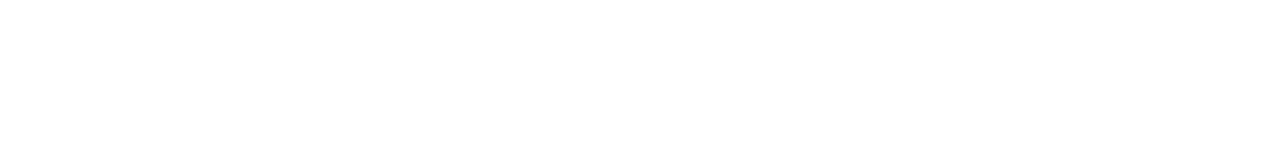
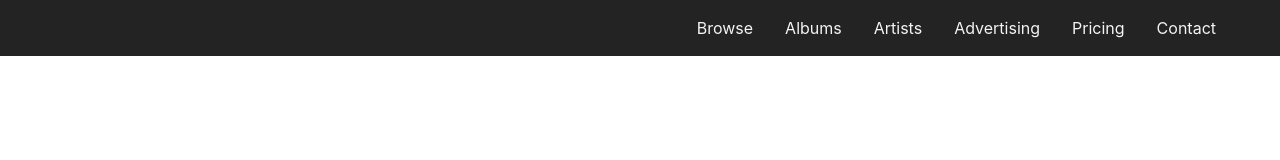
Before and after one commit to Raven-Records/website, a plain HTML site: page general.html in a window 1280 px wide. Drawn offline with nearby package versions, Linux system fonts and the light colour scheme.

Commit message:
Add files via upload

```diff
--- a/general.html
+++ b/general.html
@@ -13,7 +13,7 @@
 
 	    <title>Raven Records: General</title>
 	</head>
-	<body>
+	<body id="bod">
 		<!-- jQuery first, then Popper.js, then Bootstrap JS -->
 	    <script src="https://code.jquery.com/jquery-3.3.1.slim.min.js" integrity="sha384-q8i/X+965DzO0rT7abK41JStQIAqVgRVzpbzo5smXKp4YfRvH+8abtTE1Pi6jizo" crossorigin="anonymous"></script>
 	    <script src="https://cdnjs.cloudflare.com/ajax/libs/popper.js/1.14.3/umd/popper.min.js" integrity="sha384-ZMP7rVo3mIykV+2+9J3UJ46jBk0WLaUAdn689aCwoqbBJiSnjAK/l8WvCWPIPm49" crossorigin="anonymous"></script>
--- a/js/general-template.js
+++ b/js/general-template.js
@@ -1,5 +1,13 @@
 $(function(){
-	/* Nav Bar */
+	/* -------------------------- Nav Bar -------------------------- */
+
+	//Default button array
+	var navArray = ["Browse", "Albums", "Artists", "Advertising", "Pricing", "Contact"];
+	//Nav button loop
+		for(var i=0; i<navArray.length; i++){
+			navArray[i] = new navButton(navArray[i]);
+		}
+
 	var navBar = document.createElement('nav');
 		navBar.setAttribute('id', 'genNav');
 		navBar.setAttribute('class', 'navbar navbar-expand-lg fixed-top');
@@ -22,5 +30,28 @@ $(function(){
 			collapseContent.setAttribute('id', 'navbarSupportedContent');
 			var buttonList = document.createElement('ul');
 				buttonList.setAttribute('class', 'navbar-nav mr-4');
+				for(var k=0; k<navArray.length; k++){
+					var listItem = document.createElement('li');
+						listItem.setAttribute('class', 'nav-item');
+						var listButton = document.createElement('a');
+							listButton.setAttribute('class', 'nav-link');
+							listButton.setAttribute('href', navArray[k].link);
+							$(listButton).text(navArray[k].label);
+						listItem.append(listButton);
+					buttonList.append(listItem);
+				}
+			collapseContent.append(buttonList);
+		navBar.append(brand, collapseButton, collapseContent);
+	$('#bod').append(navBar);
+
+	//Nav button object function
+	function navButton(label){
+		this.label = label;
+		this.link = "navLinks/" + label ;
+	}
+	//Nav button management
+	function customNav(buttonID, newLabel){
+		navArray[buttonID] = newLabel;
+	}
 
 })
```
Also changed, not shown: js/main.js (+14 -0 lines).
